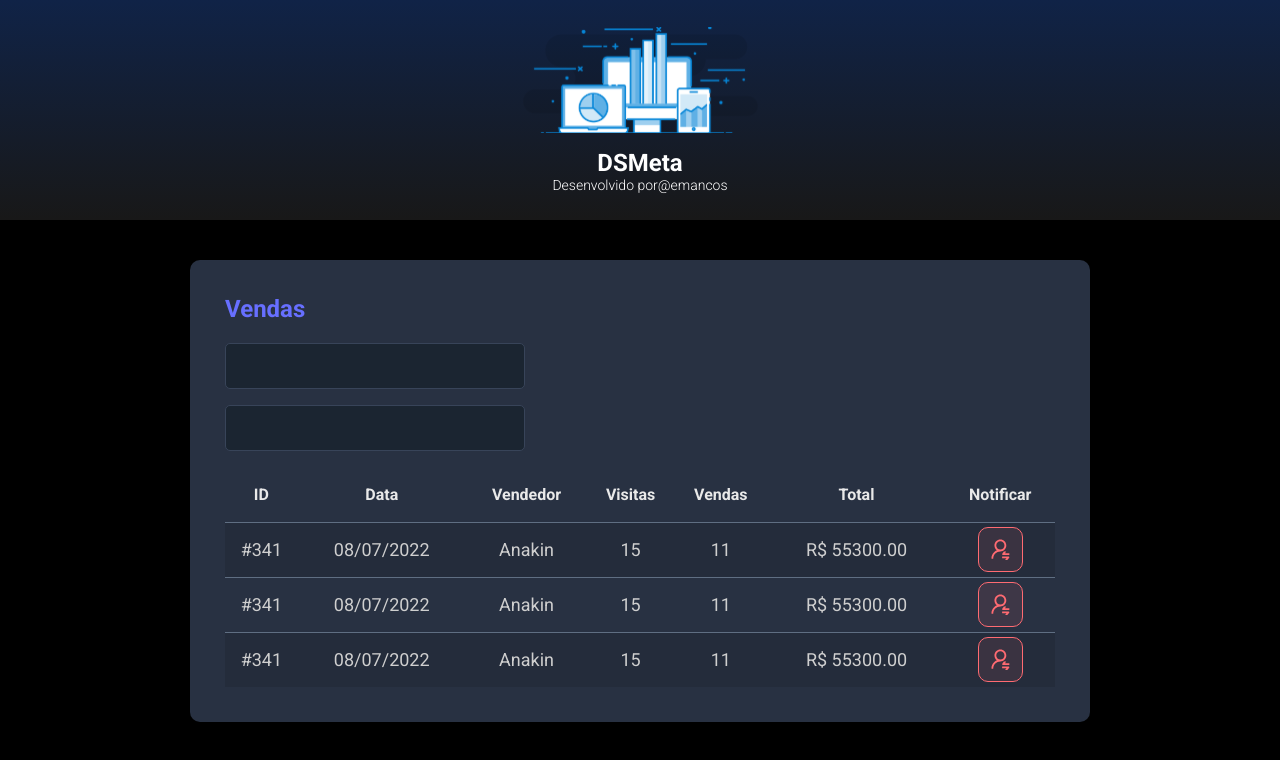
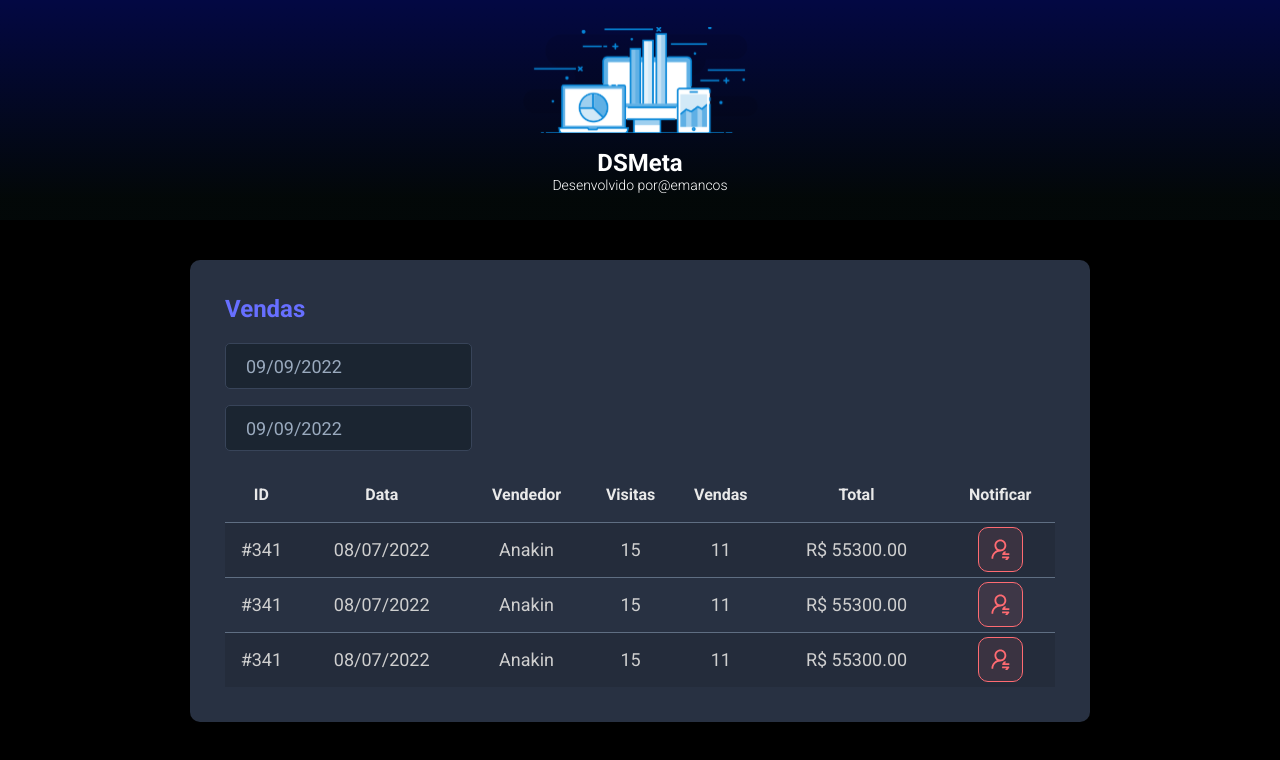
Before and after one commit to emancos/meta, a React (Vite) app in the folder frontend/: page / in a window 1280 px wide. Shown: the top 760 px of the page. Built offline with nearby package versions, Linux system fonts and the light colour scheme.

Commit message:
Datepicker

```diff
--- a/frontend/package.json
+++ b/frontend/package.json
@@ -9,7 +9,9 @@
     "preview": "vite preview"
   },
   "dependencies": {
+    "@types/react-datepicker": "4.4.2",
     "react": "^18.2.0",
+    "react-datepicker": "4.8.0",
     "react-dom": "^18.2.0"
   },
   "devDependencies": {
--- a/frontend/src/components/Header/styles.css
+++ b/frontend/src/components/Header/styles.css
@@ -1,5 +1,5 @@
 header {
-  background: linear-gradient(180deg, #102347 0%, #181818 100%);
+  background: linear-gradient(0deg, rgba(4, 12, 12, 0.6502198291425945) 10%, rgba(3, 8, 67, 1) 100%);
   height: 220px;
   display: flex;
   align-items: center;
--- a/frontend/src/components/SalesCard/index.tsx
+++ b/frontend/src/components/SalesCard/index.tsx
@@ -1,4 +1,6 @@
-import NotificationButton from '../NotificationButton'
+import NotificationButton from "../NotificationButton"
+import DatePicker from "react-datepicker";
+import "react-datepicker/dist/react-datepicker.css";
 import './styles.css'
 
 function SalesCard() {
@@ -9,10 +11,20 @@ function SalesCard() {
                 <h2 className="meta-sales-title">Vendas</h2>
                 <div>
                     <div className="meta-form-control-container">
-                        <input className="meta-form-control" type="text" />
+                        <DatePicker
+                            selected={new Date()}
+                            onChange={(date: Date) => { }}
+                            className="meta-form-control"
+                            dateFormat="dd/MM/yyyy"
+                        />
                     </div>
                     <div className="meta-form-control-container">
-                        <input className="meta-form-control" type="text" />
+                        <DatePicker
+                            selected={new Date()}
+                            onChange={(date: Date) => { }}
+                            className="meta-form-control"
+                            dateFormat="dd/MM/yyyy"
+                        />
                     </div>
                 </div>
 
```
Also changed, not shown: 1 other file (tests, documents, lock files or other folders).
